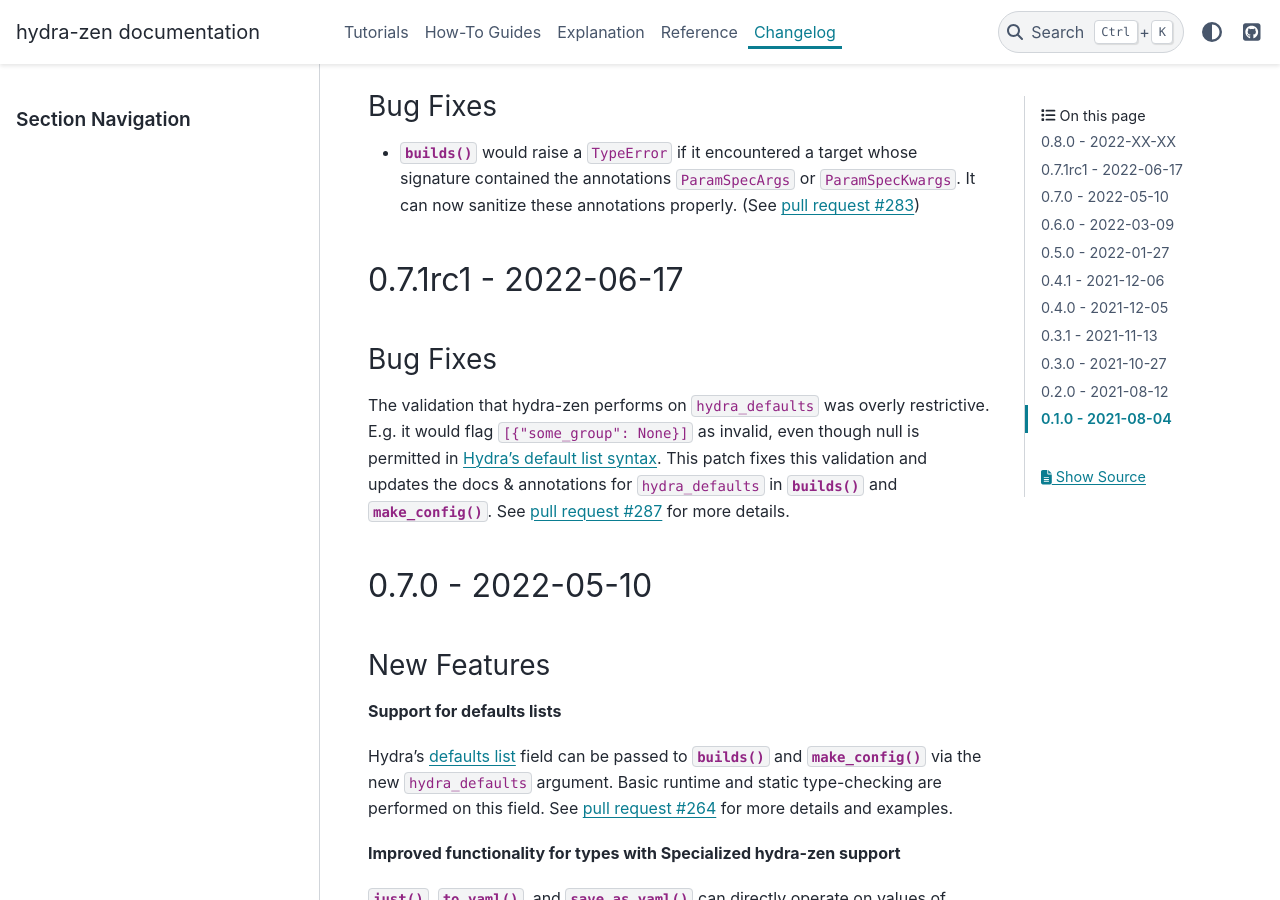
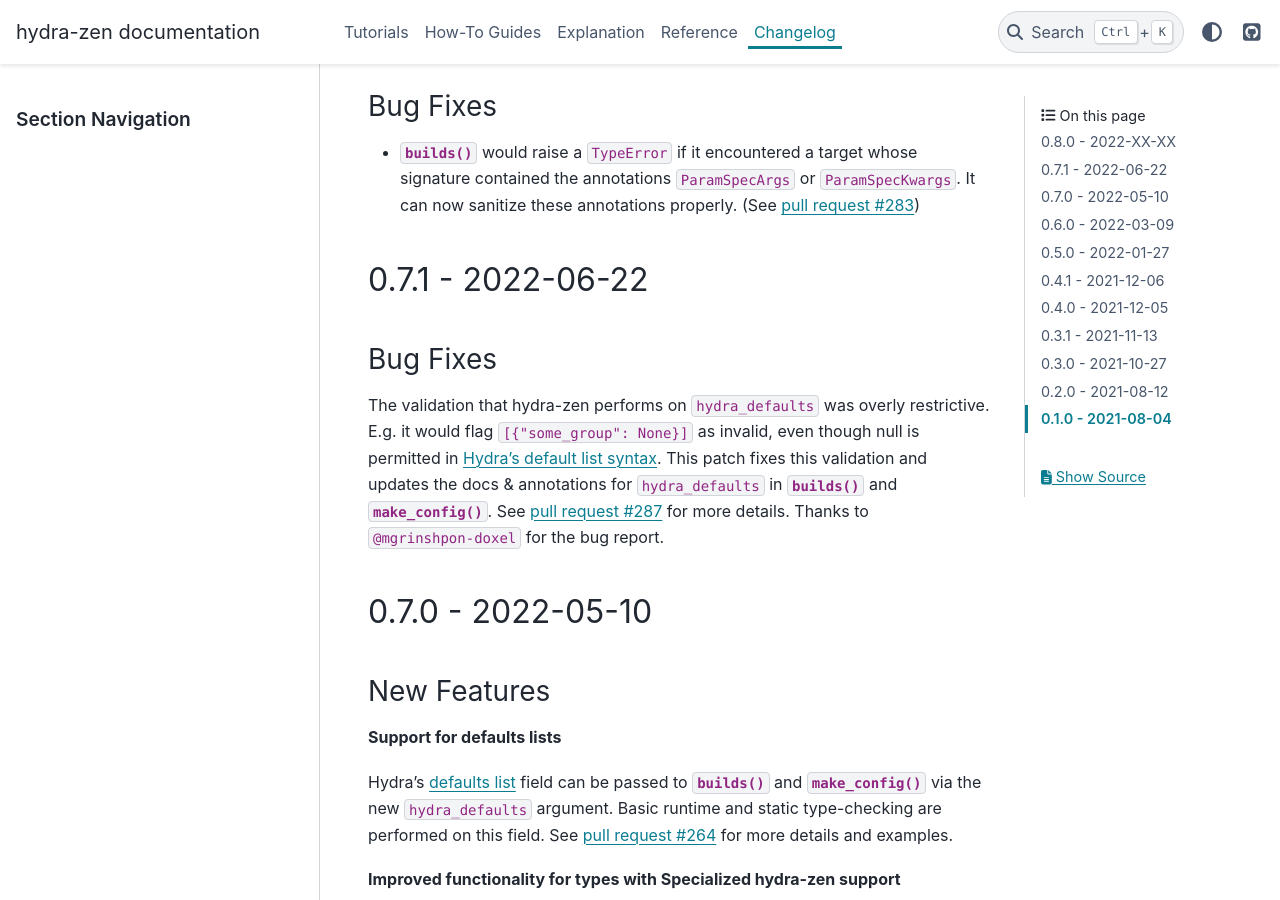
Before and after one commit to mit-ll-responsible-ai/hydra-zen, a Sphinx documentation site: the page built from docs/source/changes.rst, in a window 1280 px wide and 900 px high, scrolled down 844 px. Built offline with Sphinx 7.4.7 and the PyData theme 0.15.4, drawn with Linux system fonts in a browser that asks for light colours; the version number could not be read and is left out.

Commit message:
update changelog for v0.7.1

```diff
--- a/docs/source/changes.rst
+++ b/docs/source/changes.rst
@@ -38,16 +38,16 @@ Bug Fixes
 
 .. _v0.7.1:
 
----------------------
-0.7.1rc1 - 2022-06-17
----------------------
+------------------
+0.7.1 - 2022-06-22
+------------------
 
 Bug Fixes
 ---------
 
 The validation that hydra-zen performs on ``hydra_defaults`` was overly restrictive. E.g. it would flag ``[{"some_group": None}]`` as invalid, even though null is permitted in `Hydra's default list syntax <https://hydra.cc/docs/advanced/defaults_list/>`_.
 This patch fixes this validation and updates the docs & annotations for ``hydra_defaults`` in :func:`~hydra_zen.builds` and :func:`~hydra_zen.make_config`.
-See :pull:`287` for more details.
+See :pull:`287` for more details. Thanks to ``@mgrinshpon-doxel`` for the bug report.
 
 
 .. _v0.7.0:
```
